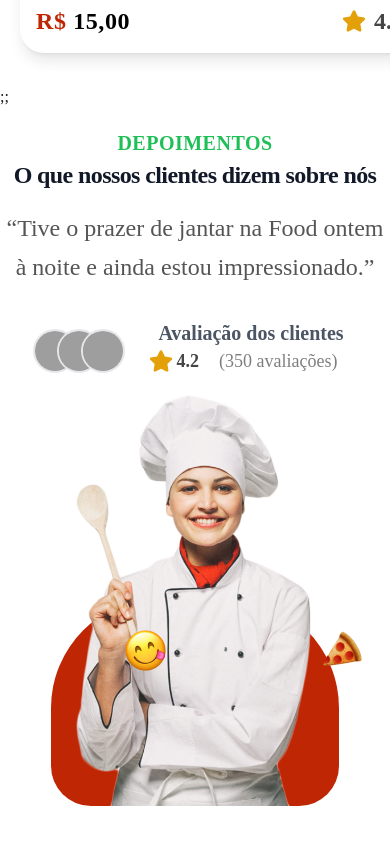
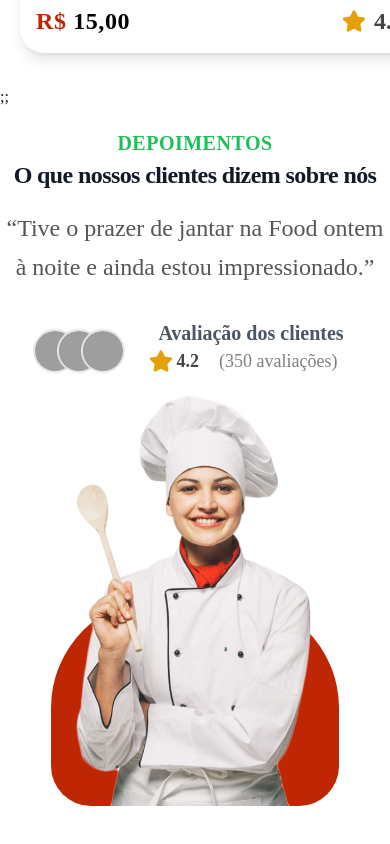
Before and after one commit to ryannardelli/landing_page_food, a Next.js app: page / in a window 390 px wide. Shown: the part 3138-3982 px from the top of the page. Built offline with nearby package versions, Linux system fonts and the light colour scheme; grey boxes are pictures that could not be loaded.

Commit message:
enviando alterações na hero

```diff
--- a/src/app/components/HeroTestimony/index.tsx
+++ b/src/app/components/HeroTestimony/index.tsx
@@ -12,7 +12,7 @@ export const HeroTestimony = () => {
             className="relative z-10 w-72 h-full object-contain"
           />
 
-          <div className="absolute flex justify-between items-center w-full top-60 left-12 z-10">
+          <div className="absolute hidden md:flex justify-between items-center w-full top-60 left-12 z-10">
             <div className="flex justify-center items-center w-1/2 md:w-1/3 lg:w-1/4">
               <img src="img/icon-1.png" alt="Icon 1" />
             </div>
```
